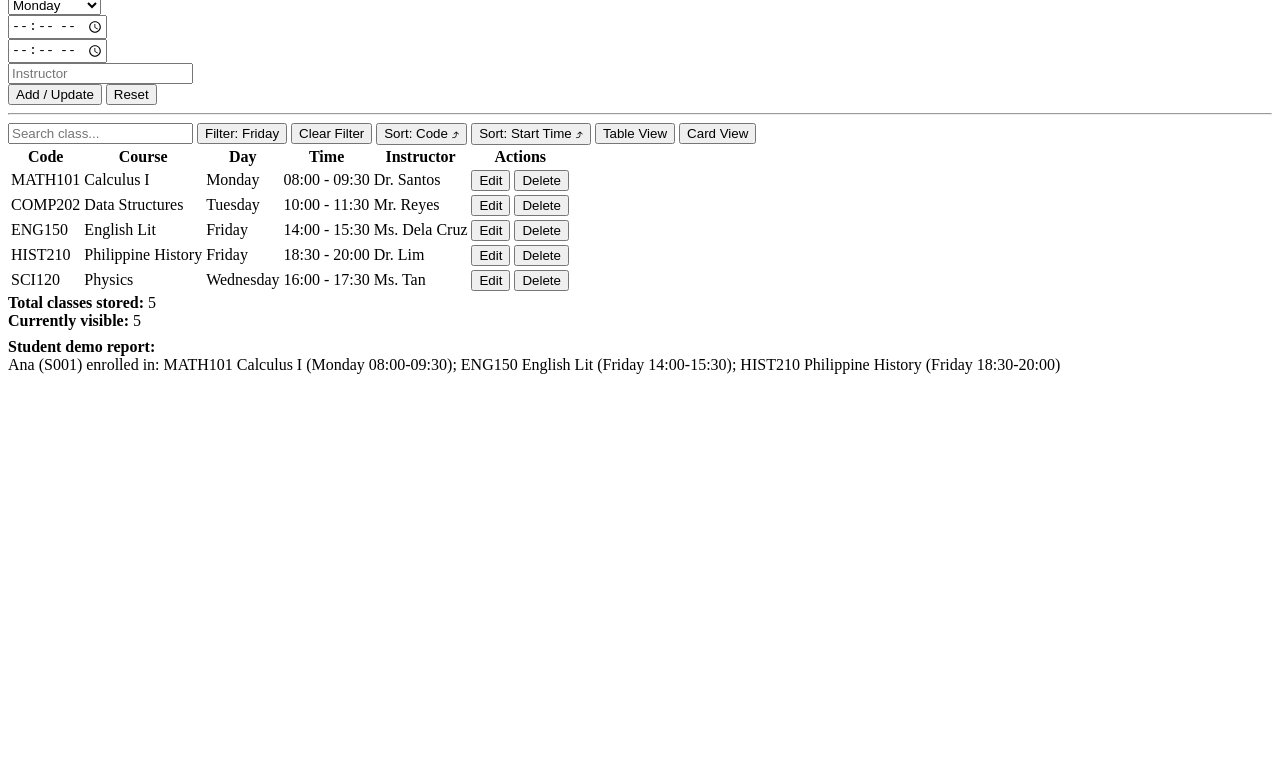
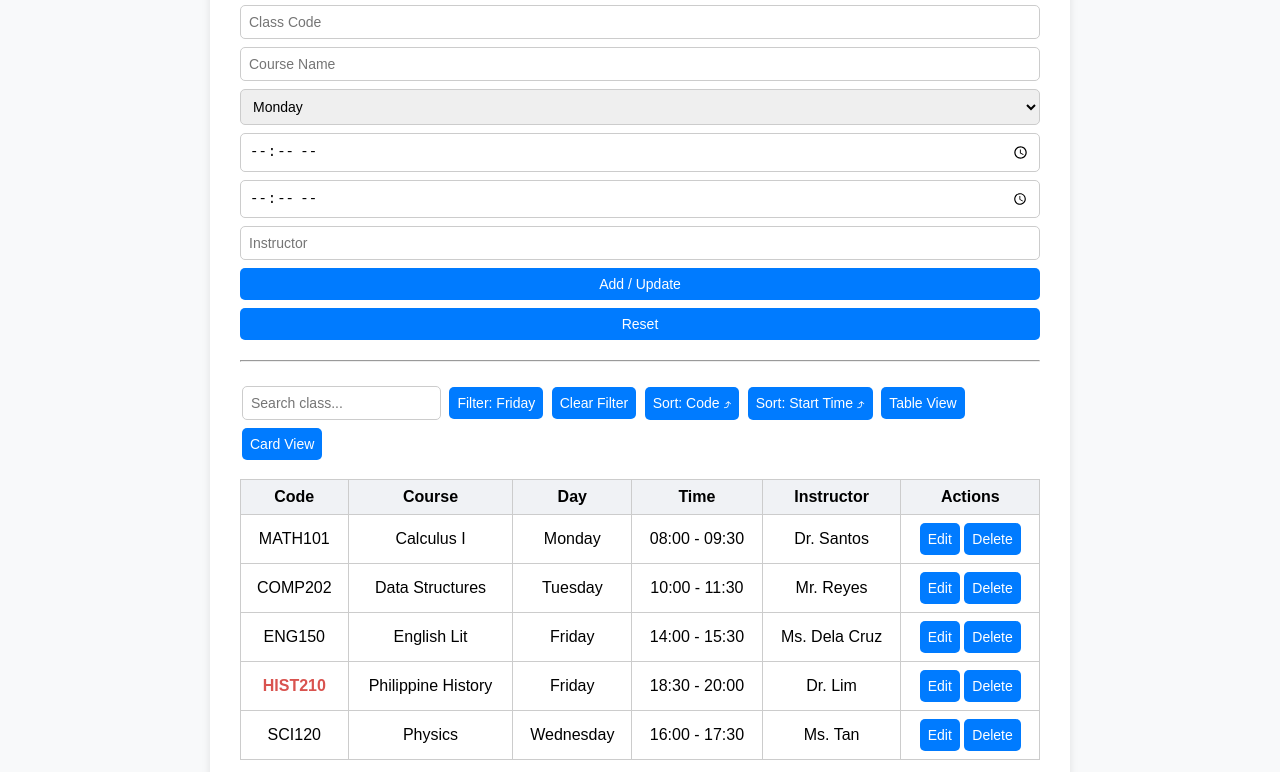
Before and after one commit to arjonastephanie/Arjona---APPDEV, a plain HTML site: page index.html in a window 1280 px wide. Shown: the part 113-885 px from the top of the page. Before the commit the page ends 800 px from the top, so only its background shows below. Drawn offline with Linux system fonts and the light colour scheme.

Commit message:
updated html

```diff
--- a/index.html
+++ b/index.html
@@ -3,21 +3,121 @@
 <head>
   <meta charset="UTF-8">
   <title>Class Scheduling System</title>
+  <style>
+    body {
+      font-family: Arial, sans-serif;
+      background-color: #f8f9fa;
+      display: flex;
+      justify-content: center;
+      align-items: flex-start;
+      min-height: 100vh;
+      margin: 0;
+      padding-top: 30px;
+    }
+
+    .container {
+      background: #fff;
+      padding: 20px 30px;
+      border-radius: 10px;
+      box-shadow: 0 2px 8px rgba(0, 0, 0, 0.1);
+      width: 90%;
+      max-width: 800px;
+    }
+
+    h2 {
+      text-align: center;
+      color: #333;
+    }
+
+    form {
+      display: flex;
+      flex-direction: column;
+      gap: 8px;
+      margin-bottom: 15px;
+    }
+
+    input, select, button {
+      padding: 8px;
+      font-size: 14px;
+      border: 1px solid #ccc;
+      border-radius: 5px;
+    }
+
+    button {
+      background-color: #007bff;
+      color: white;
+      border: none;
+      cursor: pointer;
+      transition: 0.2s;
+    }
+
+    button:hover {
+      background-color: #0056b3;
+    }
+
+    hr {
+      margin: 20px 0;
+    }
+
+    #search, #filterFriday, #clearFilter, #sortCode, #sortTime, #tableViewBtn, #cardViewBtn {
+      margin: 4px 2px;
+    }
+
+    #list {
+      margin-top: 15px;
+    }
+
+    #summary {
+      margin-top: 15px;
+      font-weight: bold;
+    }
+
+    table {
+      width: 100%;
+      border-collapse: collapse;
+      margin-top: 10px;
+    }
+
+    th, td {
+      border: 1px solid #ccc;
+      padding: 8px;
+      text-align: center;
+    }
+
+    th {
+      background-color: #f0f2f5;
+    }
+
+    .card {
+      border: 1px solid #ccc;
+      border-radius: 6px;
+      padding: 10px;
+      margin: 8px 0;
+      background: #fdfdfd;
+      box-shadow: 0 1px 3px rgba(0,0,0,0.05);
+    }
+
+    .evening {
+      color: #d9534f;
+      font-weight: bold;
+    }
+  </style>
 </head>
 <body>
+  <div class="container">
     <h2>Class Scheduling System</h2>
 
-  <!-- Simple Form -->
+
     <form id="classForm">
-    <input id="code" placeholder="Class Code" required><br>
-    <input id="course" placeholder="Course Name" required><br>
+      <input id="code" placeholder="Class Code" required>
+      <input id="course" placeholder="Course Name" required>
       <select id="day">
         <option>Monday</option><option>Tuesday</option><option>Wednesday</option>
         <option>Thursday</option><option>Friday</option><option>Saturday</option>
-    </select><br>
-    <input id="start" type="time" required><br>
-    <input id="end" type="time" required><br>
-    <input id="instructor" placeholder="Instructor"><br>
+      </select>
+      <input id="start" type="time" required>
+      <input id="end" type="time" required>
+      <input id="instructor" placeholder="Instructor">
       <button type="submit">Add / Update</button>
       <button type="button" id="resetBtn">Reset</button>
     </form>
@@ -34,6 +134,7 @@
 
     <div id="list"></div>
     <div id="summary"></div>
+  </div>
 
   <script src="app.js"></script>
 </body>
```
Lines whose indentation alone changed are shown as unchanged.
